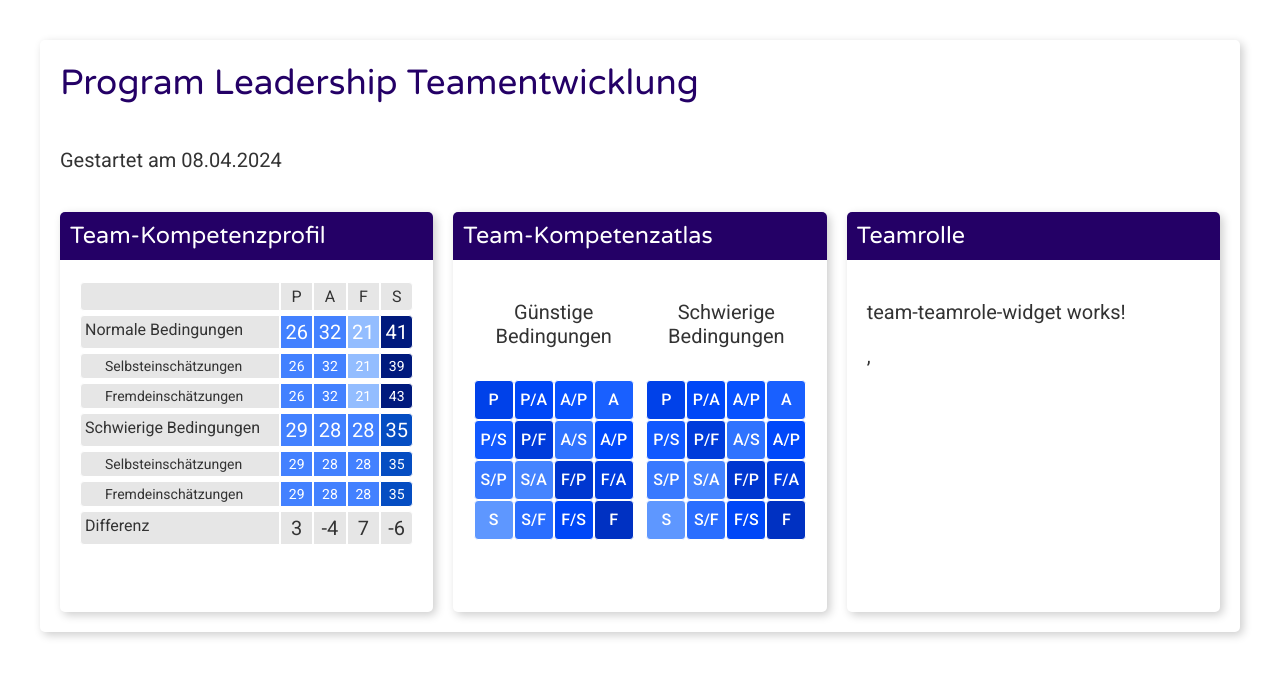
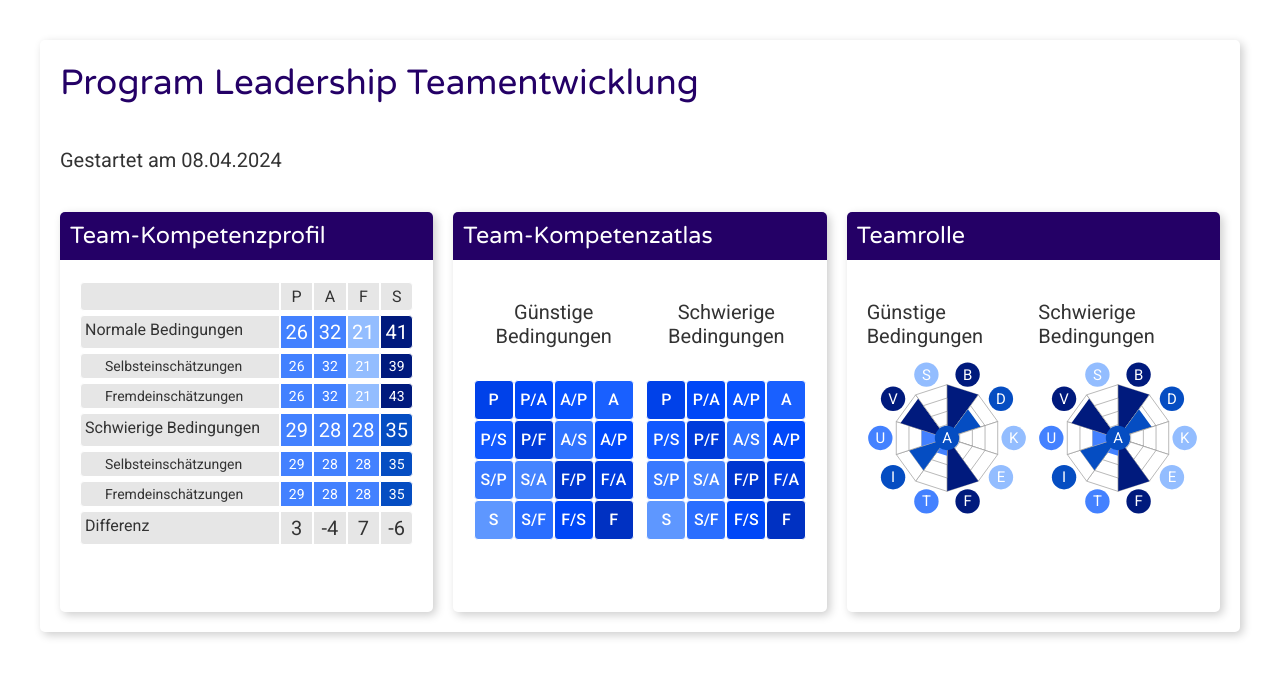
Before and after one commit to stbuhr/consultant-dashboard, an Angular app: page / in a window 1280 px wide. Shown: the top 676 px of the page. Built offline with nearby package versions, Linux system fonts and the light colour scheme.

Commit message:
Update program-preview component and remove team-teamrole-widget component

```diff
--- a/src/app/program-preview/program-preview.component.scss
+++ b/src/app/program-preview/program-preview.component.scss
@@ -13,6 +13,10 @@ h2 {
   padding-top: 0;
 }
 
+.preview {
+  max-width: 1538px;
+}
+
 .preview .content {
   min-height: 20rem;
   display: grid;
--- a/src/app/team-teamrole-widget/team-teamrole-widget.component.html
+++ /dev/null
@@ -1 +0,0 @@
-<p>team-teamrole-widget works!</p>,
--- a/src/app/team-teamrole-widget/team-teamrole-widget.component.scss
+++ /dev/null
@@ -1,3 +0,0 @@
-:host {
-  display: block;
-}
--- a/src/app/team-widget/team-widget.component.ts
+++ b/src/app/team-widget/team-widget.component.ts
@@ -8,7 +8,7 @@ import {
 import { ProgramWidgetInfo, defaultProgramWidgetInfo } from '../widget-infos';
 import { TeamCompetenceProfileWidgetComponent } from '../team-competence-profile-widget/team-competence-profile-widget.component';
 import { TeamCompetenceAtlasWidgetComponent } from '../team-competence-atlas-widget/team-competence-atlas-widget.component';
-import { TeamTeamroleWidgetComponent } from '../team-teamrole-widget/team-teamrole-widget.component';
+import { TeamTeamroleWidgetComponent } from '../teamroles/team-teamrole-widget/team-teamrole-widget.component';
 
 @Component({
   selector: 'app-team-widget',
--- /dev/null
+++ b/src/app/teamroles/team-teamrole-graph/team-teamrole-graph.component.html
@@ -0,0 +1,41 @@
+<svg
+  id="teamrole-graph"
+  width="160px"
+  height="160px"
+  viewBox="-150 -150 300 300"
+>
+  <rect x="-150" y="-150" width="300" height="300" fill="white" />
+
+  <g *ngFor="let segment of segments">
+    <path
+      *ngFor="let part of segment.parts"
+      fill="#FFFFFF"
+      stroke="rgb(150, 150, 150)"
+      [attr.stroke-width]="200 / width()"
+      [attr.d]="getPath(segment, part)"
+    />
+    <path
+      [attr.d]="getValuePath(segment)"
+      [class.veryhighlevel]="isVeryHighLevel(segment)"
+      [class.highlevel]="isHighLevel(segment)"
+      [class.mediumlevel]="isMediumLevel(segment)"
+      [class.lowlevel]="isLowLevel(segment)"
+    />
+    <circle
+      [attr.r]="width() / 7"
+      [attr.cx]="getCirclePoint(segment).x"
+      [attr.cy]="getCirclePoint(segment).y"
+      [class.veryhighlevel]="isVeryHighLevel(segment)"
+      [class.highlevel]="isHighLevel(segment)"
+      [class.mediumlevel]="isMediumLevel(segment)"
+      [class.lowlevel]="isLowLevel(segment)"
+    />
+    <text
+      class="teamrole-label"
+      [attr.x]="getCirclePoint(segment).x"
+      [attr.y]="getCirclePoint(segment).y"
+    >
+      {{ segment.text.substring(0, 1).toUpperCase() }}
+    </text>
+  </g>
+</svg>
--- /dev/null
+++ b/src/app/teamroles/team-teamrole-graph/team-teamrole-graph.component.scss
@@ -0,0 +1,26 @@
+:host {
+  display: block;
+}
+
+.teamrole-label {
+  fill: white;
+  text-anchor: middle;
+  alignment-baseline: central;
+  font-size: 28px;
+}
+
+.veryhighlevel {
+  fill: var(--very-high-level);
+}
+
+.highlevel {
+  fill: var(--high-level);
+}
+
+.mediumlevel {
+  fill: var(--medium-level);
+}
+
+.lowlevel {
+  fill: var(--low-level);
+}
--- /dev/null
+++ b/src/app/teamroles/team-teamrole-graph/team-teamrole-graph.component.ts
@@ -0,0 +1,199 @@
+import { CommonModule } from '@angular/common';
+import {
+  ChangeDetectionStrategy,
+  Component,
+  OnInit,
+  input,
+} from '@angular/core';
+import { TranslocoService } from '../../transloco.service';
+
+export type TeamRolesCompetence =
+  | 'personal'
+  | 'activityPersonal'
+  | 'activity'
+  | 'personalSocial'
+  | 'activitySocial'
+  | 'activityMethodical'
+  | 'methodicalPersonal'
+  | 'social'
+  | 'methodicalSocial'
+  | 'methodical'
+  | 'middle';
+
+export interface SegmentInfo {
+  teamRolesCompetence: TeamRolesCompetence;
+  value: number;
+  text: string;
+}
+
+export interface SegmentPart {
+  importance: number;
+}
+
+export interface Segment {
+  number: number;
+  value: number;
+  text: string;
+  radius: number;
+  startAngle: number;
+  endAngle: number;
+  parts: SegmentPart[];
+}
+
+export interface Point {
+  x: number;
+  y: number;
+}
+
+export const EMPTY_PART: SegmentPart = {
+  importance: 0,
+};
+
+@Component({
+  selector: 'app-team-teamrole-graph',
+  standalone: true,
+  imports: [CommonModule],
+  templateUrl: './team-teamrole-graph.component.html',
+  styleUrl: './team-teamrole-graph.component.scss',
+  changeDetection: ChangeDetectionStrategy.OnPush,
+})
+export class TeamTeamroleGraphComponent implements OnInit {
+  private _segments: Segment[] = [];
+  private _cornerCount = 10;
+  private _texts = [
+    this.transloco.translate('trs_team-role.trk_activity-personal'),
+    this.transloco.translate('trs_team-role.trk_activity'),
+    this.transloco.translate('trs_team-role.trk_activity-methodical'),
+    this.transloco.translate('trs_team-role.trk_methodical'),
+    this.transloco.translate('trs_team-role.trk_methodical-social'),
+    this.transloco.translate('trs_team-role.trk_social'),
+    this.transloco.translate('trs_team-role.trk_activity-social'),
+    this.transloco.translate('trs_team-role.trk_personal-social'),
+    this.transloco.translate('trs_team-role.trk_methodical-personal'),
+    this.transloco.translate('trs_team-role.trk_personal'),
+    this.transloco.translate('trs_team-role.trk_middle'),
+  ];
+  private _maxValue = 0;
+  private _sumValue = 0;
+
+  width = input(160);
+  height = input(160);
+
+  get segments(): Segment[] {
+    return this._segments;
+  }
+
+  constructor(private transloco: TranslocoService) {}
+
+  ngOnInit(): void {
+    if (this.segments.length == 0) {
+      //initialize with dummy values for cases where no real segment infos were given via @Input "segmentInfos"
+      for (let i = 0; i < this._cornerCount; i++) {
+        const segment = this.initSegment(i, this._texts[i], 100);
+        this.segments.push(segment);
+      }
+      const middle = this.initSegment(10, this._texts[10], 0);
+      this.segments.push(middle);
+
+      this.segments[0].value = 12;
+      this.segments[1].value = 8;
+      this.segments[2].value = 1;
+      this.segments[3].value = 0;
+      this.segments[4].value = 12;
+      this.segments[5].value = 4;
+      this.segments[6].value = 9;
+      this.segments[7].value = 6;
+      this.segments[8].value = 11;
+      this.segments[9].value = 2;
+      this.segments[10].value = 7;
+
+      for (let i = 0; i < this._cornerCount; i++) {
+        this.segments[i].text = this._texts[i];
+      }
+      middle.text = this._texts[10];
+
+      this.segments.forEach((segment) => {
+        this._maxValue = Math.max(this._maxValue, segment.value);
+        this._sumValue += segment.value;
+      });
+    }
+  }
+
+  initSegment(index: number, text: string, radius: number): Segment {
+    if (text == null || text == undefined || text == '')
+      text = this._texts[index];
+
+    return {
+      number: index,
+      value: 0,
+      text: text,
+      radius: radius,
+      startAngle: (index * 2 * Math.PI) / this._cornerCount,
+      endAngle: ((index + 1) * 2 * Math.PI) / this._cornerCount,
+      parts: [
+        {
+          ...EMPTY_PART,
+          importance: 4,
+        },
+        {
+          ...EMPTY_PART,
+          importance: 3,
+        },
+        {
+          ...EMPTY_PART,
+          importance: 2,
+        },
+        {
+          ...EMPTY_PART,
+          importance: 1,
+        },
+      ],
+    };
+  }
+
+  isVeryHighLevel(segment: Segment): boolean {
+    const value = segment.value / this._maxValue;
+    return value > 0.75;
+  }
+
+  isHighLevel(segment: Segment): boolean {
+    const value = segment.value / this._maxValue;
+    return value > 0.5 && value <= 0.75;
+  }
+
+  isMediumLevel(segment: Segment): boolean {
+    const value = segment.value / this._maxValue;
+    return value > 0.25 && value <= 0.5;
+  }
+
+  isLowLevel(segment: Segment): boolean {
+    const value = segment.value / this._maxValue;
+    return value <= 0.25;
+  }
+
+  getPoint(radius: number, angle: number): Point {
+    const x = Math.sin(angle) * radius;
+    const y = -Math.cos(angle) * radius;
+    return { x, y };
+  }
+
+  getPath(segment: Segment, part: SegmentPart): string {
+    const radius = (segment.radius * part.importance) / 4;
+    const firstPoint = this.getPoint(radius, segment.startAngle);
+    const secondPoint = this.getPoint(radius, segment.endAngle);
+    return `M 0 0 L ${firstPoint.x} ${firstPoint.y} L ${secondPoint.x} ${secondPoint.y} Z`;
+  }
+
+  getValuePath(segment: Segment): string {
+    const radius = (segment.radius * segment.value) / this._maxValue;
+    const firstPoint = this.getPoint(radius, segment.startAngle);
+    const secondPoint = this.getPoint(radius, segment.endAngle);
+    return `M 0 0 L ${firstPoint.x} ${firstPoint.y} L ${secondPoint.x} ${secondPoint.y} Z`;
+  }
+
+  getCirclePoint(segment: Segment): Point {
+    const angle = (segment.startAngle + segment.endAngle) / 2;
+    const point = this.getPoint(segment.radius * 1.25, angle);
+    return point;
+  }
+}
--- /dev/null
+++ b/src/app/teamroles/team-teamrole-widget/team-teamrole-widget.component.html
@@ -0,0 +1,4 @@
+<div>Günstige Bedingungen</div>
+<div>Schwierige Bedingungen</div>
+<app-team-teamrole-graph></app-team-teamrole-graph>
+<app-team-teamrole-graph></app-team-teamrole-graph>
--- /dev/null
+++ b/src/app/teamroles/team-teamrole-widget/team-teamrole-widget.component.scss
@@ -0,0 +1,6 @@
+:host {
+  display: grid;
+  grid-template-columns: 1fr 1fr;
+  gap: 0.5rem;
+  padding-top: 1rem;
+}
--- /dev/null
+++ b/src/app/transloco.service.ts
@@ -0,0 +1,34 @@
+import { Injectable } from '@angular/core';
+
+@Injectable({
+  providedIn: 'root',
+})
+export class TranslocoService {
+  translate(key: string): string {
+    switch (key) {
+      case 'trs_team-role.trk_middle':
+        return 'Allrounder';
+      case 'trs_team-role.trk_activity-personal':
+        return 'Begeisterer';
+      case 'trs_team-role.trk_activity':
+        return 'Der Aktive';
+      case 'trs_team-role.trk_activity-methodical':
+        return 'Koordinator';
+      case 'trs_team-role.trk_methodical':
+        return 'Experte';
+      case 'trs_team-role.trk_methodical-social':
+        return 'Fachlicher Vermittler';
+      case 'trs_team-role.trk_social':
+        return 'Teamplayer';
+      case 'trs_team-role.trk_activity-social':
+        return 'Initiator';
+      case 'trs_team-role.trk_personal-social':
+        return 'Unterstützer';
+      case 'trs_team-role.trk_methodical-personal':
+        return 'Verantwortlicher';
+      case 'trs_team-role.trk_personal':
+        return 'Stilles Vorbild';
+    }
+    return key;
+  }
+}
```
Also changed, not shown: src/app/teamroles/team-teamrole-widget/team-teamrole-widget.component.ts (renamed from src/app/team-teamrole-widget/team-teamrole-widget.component.ts, +3 -4 lines).
